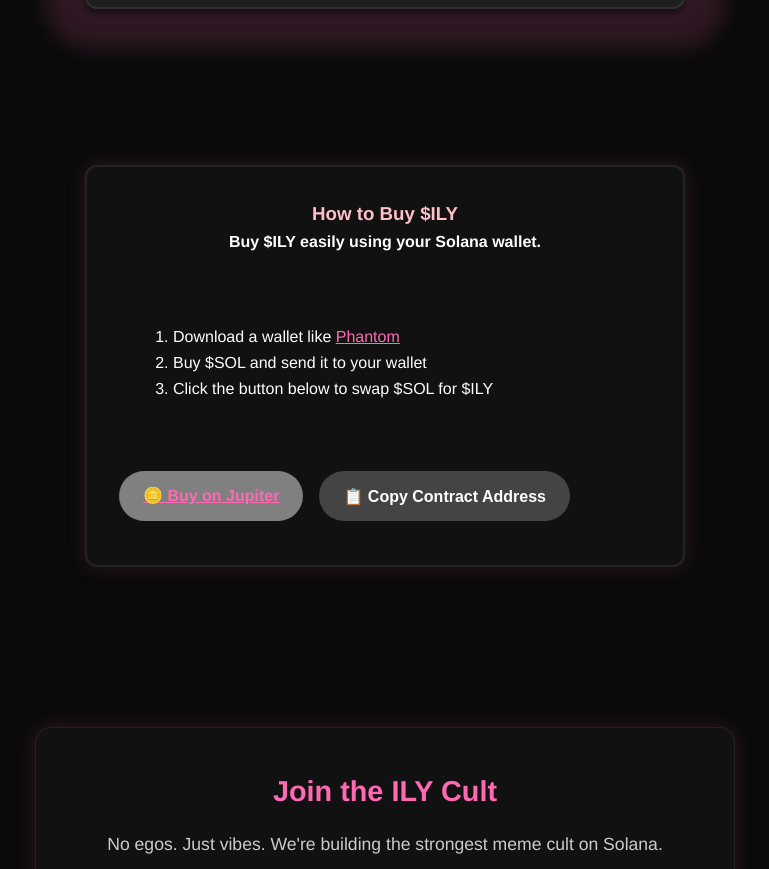
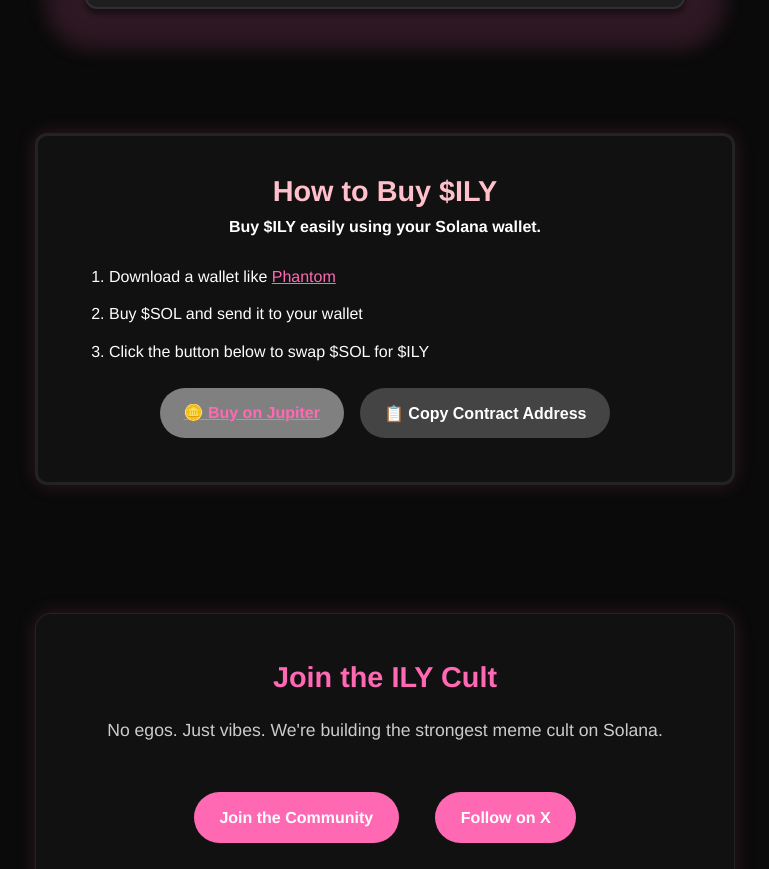
Before and after one commit to Samzkid/ilyonsolana, a plain HTML site: page index.html in a window 1280 px wide. Shown: the part 2265-3134 px from the top of the page, without its empty margins (255-1024 px from the left). Drawn offline with Linux system fonts and the light colour scheme.

Commit message:
Update styles.css

```diff
--- a/styles.css
+++ b/styles.css
@@ -95,26 +95,6 @@ section {
   border-radius: 10px;
 }
 
-/* How to Buy */
-#how-to-buy ol {
-  max-width: 600px;
-  margin: 70px;
-  text-align: justify;
-  margin-left: 30px;
-}
-#how-to-buy a {
-  color: #ff69b4;
-  text-decoration: underline;
-}
-
-#how-to-buy p {
-text-align: center;
-}
-
-.buy-box:hover {
-  transform: scale(1.03);
-}
-
 /* Community */
 .btn {
   display: inline-block;
@@ -139,35 +119,73 @@ footer {
   padding: 2rem 1rem;
   font-size: 0.875rem;
 }
+
+/* How to Buy */
+/* How to Buy */
+
+#how-to-buy {
+  padding: 2rem 1rem;
+}
+
+#how-to-buy ol {
+  max-width: 600px;
+  margin: 1.5rem auto;
+  text-align: left;
+  padding-left: 1.5rem;
+}
+
+#how-to-buy a {
+  color: #ff69b4;
+  text-decoration: underline;
+}
+
+#how-to-buy p,
+#how-to-buy h3 {
+  text-align: center;
+}
+
+#how-to-buy h3 {
+  color: #ff69b4;
+  font-size: 1.8rem;
+}
+
 .buy-box {
   background: rgba(255, 255, 255, 0.03);
   border-radius: 12px;
   padding: 2rem;
   margin: 2rem auto;
-  max-width: 600px;
-  text-align: left;
+  max-width: 700px;
+  text-align: center; /* ⬅️ center all content */
   box-shadow: 0 0 20px rgba(255, 105, 180, 0.15);
-border: 2px solid rgba(255, 255, 255, 0.08);
+  border: 3px solid rgba(255, 255, 255, 0.08);
+  transition: transform 0.3s ease;
+}
+
+.buy-box:hover {
+  transform: scale(1.03);
 }
 
 .buy-box ol {
-  margin: 1rem 0;
+  margin: 1rem auto;
   padding-left: 1.5rem;
+  text-align: left;
+  max-width: 500px;
 }
 
-.buy-box a {
-  color: #ff69b4;
-  text-decoration: underline;
+.buy-box ol li {
+  margin-bottom: 0.75rem;
 }
 
 .buy-buttons {
   display: flex;
   flex-wrap: wrap;
+  justify-content: center;  /* ⬅️ center the buttons */
   gap: 1rem;
   margin-top: 1.5rem;
 }
 
-.buy-btn, .copy-btn {
+.buy-btn,
+.copy-btn {
   padding: 0.75rem 1.5rem;
   border: none;
   border-radius: 30px;
@@ -178,6 +196,12 @@ border: 2px solid rgba(255, 255, 255, 0.08);
   text-decoration: none;
   font-size: 1rem;
   display: inline-block;
+  min-width: 180px;
+  text-align: center;
+}
+
+.buy-btn:hover {
+  background: pink;
 }
 
 .copy-btn {
@@ -186,9 +210,6 @@ border: 2px solid rgba(255, 255, 255, 0.08);
 
 .copy-btn:hover {
   background: #666;
-}
-.buy-btn:hover {
-  background: pink;
 }
 
 .copy-result {
```
